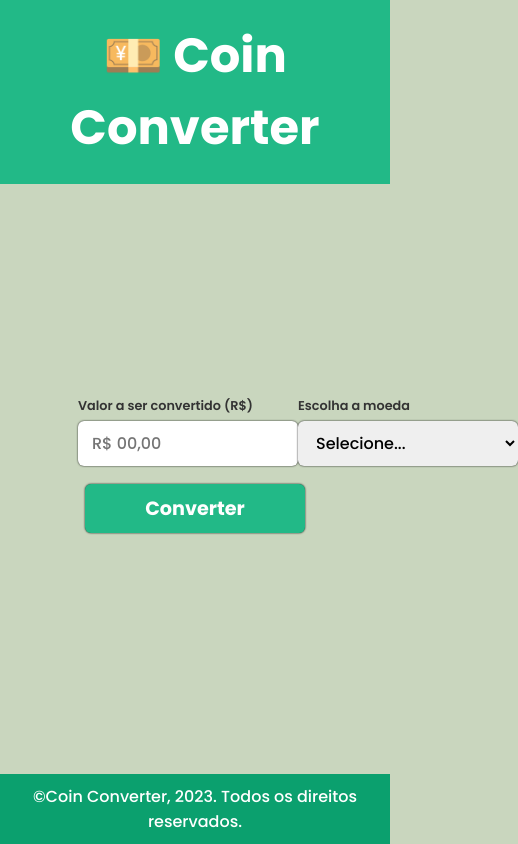
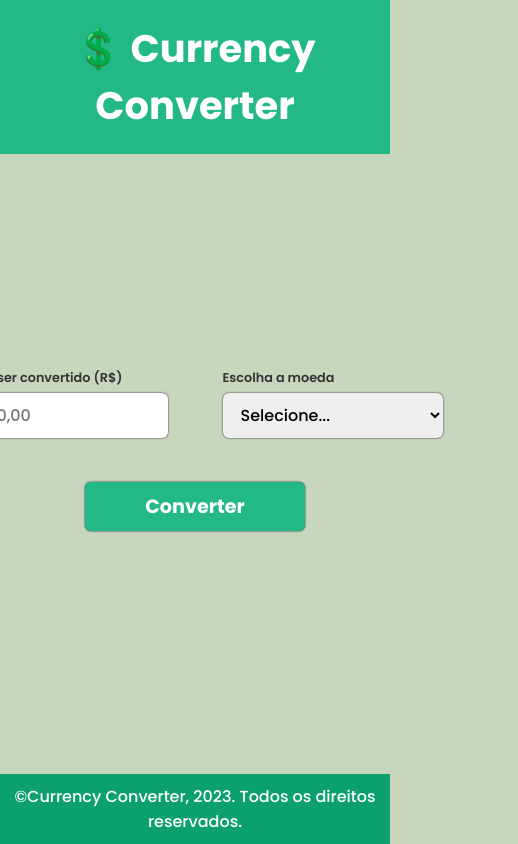
Before and after one commit to larissat-rabelo/Coin-Converter, a plain HTML site: page index.html in a window 390 px wide. Shown: the whole page, 518 px wide, since content can reach past the window. Drawn offline with Linux system fonts and the light colour scheme.

Commit message:
Adicionando responsividade

```diff
--- /dev/null
+++ b/assets/responsividade.css
@@ -0,0 +1,9 @@
+@media screen and (max-width: 800px) {
+    .title {
+        font-size: 2.4rem;
+    }
+
+    #form {
+        width: 550px;
+    }
+}
--- a/index.html
+++ b/index.html
@@ -6,15 +6,16 @@
     <meta name="viewport" content="width=device-width, initial-scale=1.0">
     <link rel="stylesheet" href="./assets/reset.css">
     <link rel="stylesheet" href="./assets/style.css">
+    <link rel="stylesheet" href="./assets/responsividade.css">
     <link rel="preconnect" href="https://fonts.googleapis.com">
     <link rel="preconnect" href="https://fonts.gstatic.com" crossorigin>
     <link href="https://fonts.googleapis.com/css2?family=Poppins:wght@500;600;700&display=swap" rel="stylesheet">
-    <title>Document</title>
+    <title>Currency Converter</title>
 </head>
 <body>
     <header>
         <h1 class="title">
-            💴 Coin Converter
+            💲 Currency Converter
         </h1>
     </header>
 
@@ -47,7 +48,7 @@
     </main>
 
     <footer id="rodape">
-        &copy;Coin Converter, 2023. Todos os direitos reservados.
+        &copy;Currency Converter, 2023. Todos os direitos reservados.
     </footer>
     <script src="./script.js"></script>
 </body>
--- a/script.js
+++ b/script.js
@@ -28,9 +28,6 @@ function convert() {
         valueConverted = inputValue.value * 5.14;
         result.innerHTML = valueFormatter('en-us','USD');
     }
-
-    inputValue.value = ''
-    selectedCurrency.value = ''
 }
 
 function valueFormatter(locale, currency) {
```
